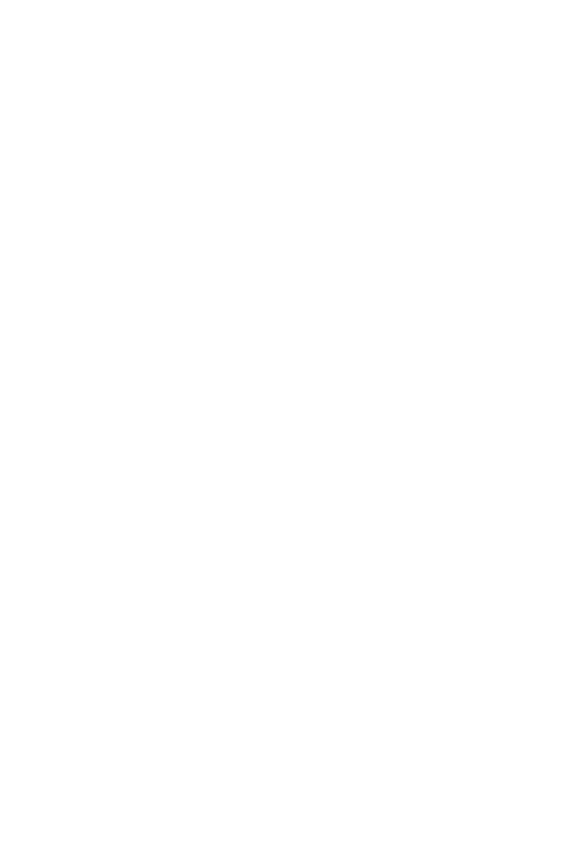
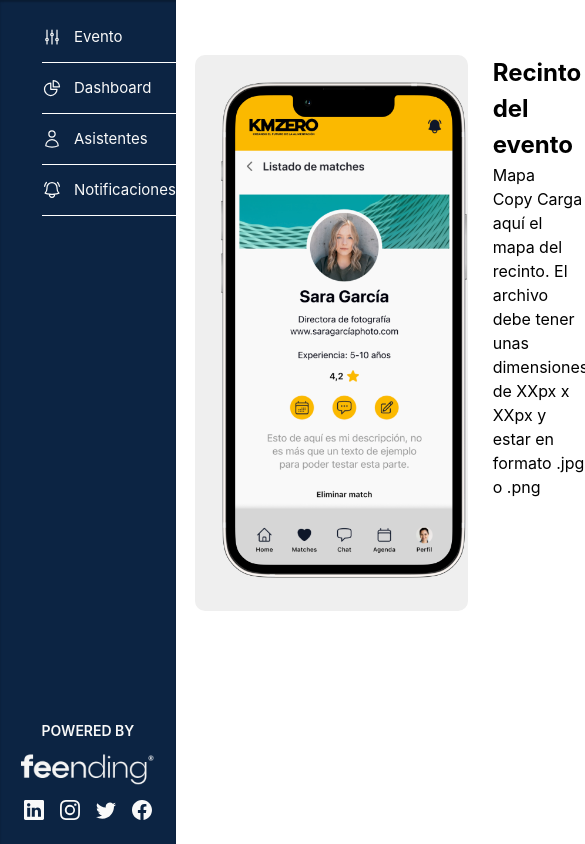
Before and after one commit to amsiceza/TBridge-Feending-Project, a React (Vite) app: page /recinto in a window 390 px wide. Before the commit this address had no page. Shown: the whole page, 585 px wide, since content can reach past the window. Built offline with nearby package versions, Linux system fonts and the light colour scheme; a web font is replaced by a local one.

Commit message:
Telephone screen in recinto view

```diff
--- a/src/App.jsx
+++ b/src/App.jsx
@@ -1,21 +1,23 @@
 import './App.scss'
 import { BrowserRouter, Routes, Route } from 'react-router-dom'
 
+import Sidebar from './components/Sidebar/Sidebar'
 
 import KatTest from './components/Buttons/KatTest/KatTest'
-import SideBar from './components/Sidebar/Sidebar'
+import RecintoEvento from './pages/RecintoEvento/RecintoEvento'
 
 function App() {
 
   return (
-    <>
-    <BrowserRouter>
+  <div className="app-container">
+  <BrowserRouter>
+    <Sidebar/>
     <Routes>
       <Route path="/Kat" element={<KatTest/>}/>
-      <Route path="/sideBar" element={<SideBar/>}/>
+      <Route path="/recinto" element={<RecintoEvento/>}/>
     </Routes>
     </BrowserRouter>
-    </>
+  </div>
   )
 }
 
--- a/src/App.scss
+++ b/src/App.scss
@@ -6,3 +6,7 @@
 	border: none;
 	outline: none;
 }
+
+.app-container{
+    display: flex;
+}
--- a/src/pages/RecintoEvento/RecintoEvento.jsx
+++ b/src/pages/RecintoEvento/RecintoEvento.jsx
@@ -1,9 +1,41 @@
-import React from 'react'
+import React from "react";
+
+import Tlf from "../../assets/tlf.png";
+import ScreenTlf from "../../assets/screen-tlf.png";
+
+
+import "./RecintoEvento.scss";
 
 function RecintoEvento() {
   return (
-    <div>RecintoEvento</div>
-  )
+    <>
+      <div className="recinto-main-container">
+        <div className="recinto-mvl">
+          <img  className="tlf1" src={Tlf} alt="" />
+        </div>
+
+        <div className="recinto-content">
+          <h2>Recinto del evento</h2>
+          <div>
+            <div className="sendimg-container">
+              <div className="first-label-recinto">
+                <div>
+                    <p>Mapa</p>
+                    <p>
+                      Copy Carga aquí el mapa del recinto. El archivo debe tener
+                      unas dimensiones de XXpx x XXpx y estar en formato .jpg o .png
+                    </p>
+                </div>
+                <div>
+
+                </div>
+              </div>
+            </div>
+          </div>
+        </div>
+      </div>
+    </>
+  );
 }
 
-export default RecintoEvento
+export default RecintoEvento;
--- a/src/pages/RecintoEvento/RecintoEvento.scss
+++ b/src/pages/RecintoEvento/RecintoEvento.scss
@@ -1 +1,20 @@
 @import "../../colors.scss";
+
+
+.recinto-main-container {
+  display: flex;
+  width: 70%;
+  height: 60%;
+  background: $white-l-gray;
+  border-radius: 10px;
+  margin-left: 5%;
+  margin-right: 5%;
+  margin-top: 55px;
+
+    .recinto-mvl{
+        img{
+            height: 550px;
+            width: auto;
+        }
+    }
+}
```
Also changed, not shown: src/assets/screen-tlf.png (added), src/assets/tlf.png (added).
